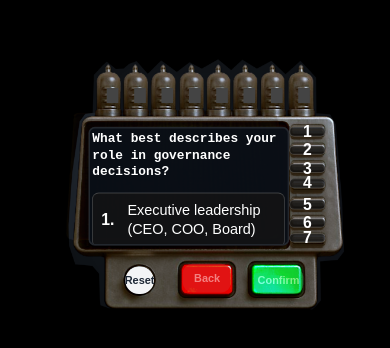
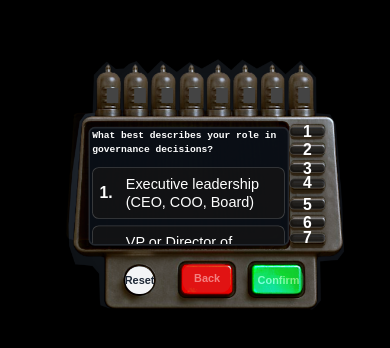
Before and after one commit to nevermindtheshitcoins-hue/ignodoomus, a Next.js app: page / in a window 390 px wide. Shown: the part 152-500 px from the top of the page. Built offline with nearby package versions, Linux system fonts and the light colour scheme.

Commit message:
Reduce mobile text sizes further - 2-2.5vw for better fit

```diff
--- a/app/globals.css
+++ b/app/globals.css
@@ -619,22 +619,22 @@ body {
   }
 
   .question {
-    font-size: 3.5vw !important;
+    font-size: 2.5vw !important;
   }
 
   .option-button {
-    font-size: 3vw !important;
-    padding: 2vw !important;
+    font-size: 2vw !important;
+    padding: 1.5vw !important;
   }
 
   .control-button {
-    font-size: 3vw !important;
-    padding: 1.5vw !important;
+    font-size: 2vw !important;
+    padding: 1vw !important;
   }
 
   .hb-screen .options .option-button {
-    font-size: 3vw !important;
-    padding: 2vw !important;
+    font-size: 2vw !important;
+    padding: 1.5vw !important;
   }
 }
 
@@ -645,21 +645,21 @@ body {
   }
 
   .question {
-    font-size: 4vw !important;
+    font-size: 3vw !important;
   }
 
   .option-button {
-    font-size: 3.5vw !important;
-    padding: 2.5vw !important;
+    font-size: 2.5vw !important;
+    padding: 2vw !important;
   }
 
   .control-button {
-    font-size: 3.5vw !important;
-    padding: 2vw !important;
+    font-size: 2.5vw !important;
+    padding: 1.5vw !important;
   }
 
   .hb-screen .options .option-button {
-    font-size: 3.5vw !important;
-    padding: 2.5vw !important;
+    font-size: 2.5vw !important;
+    padding: 2vw !important;
   }
 }
```
